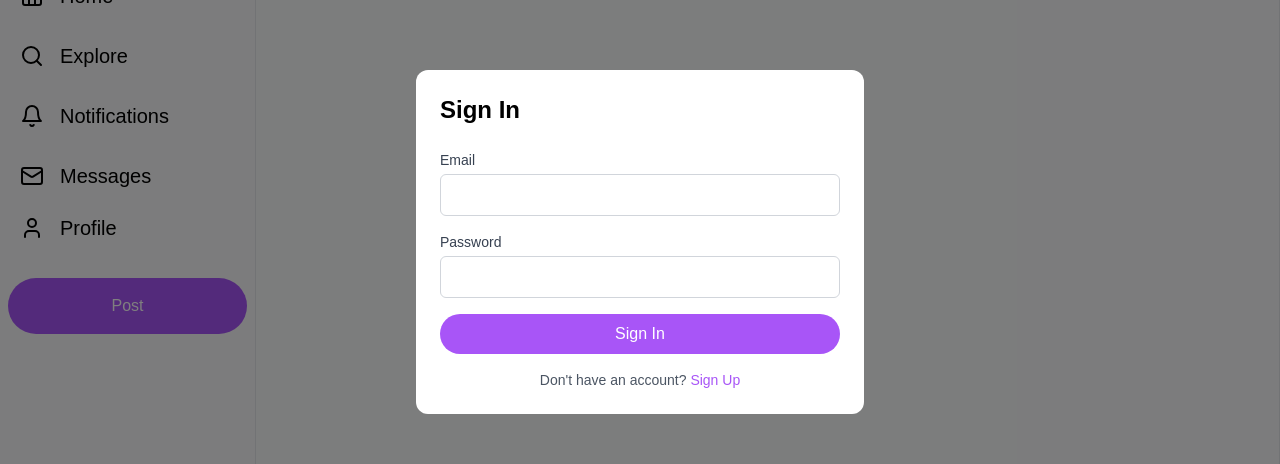
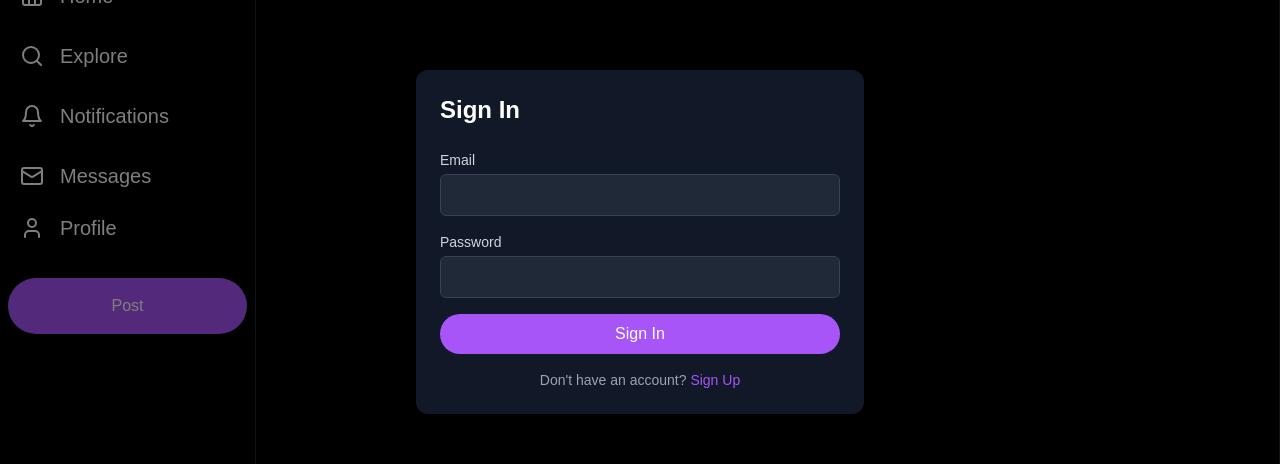
Before and after one commit to NicolasLewin/social-media, a Next.js app: page / in a window 1280 px wide. Shown: the part 158-622 px from the top of the page. Built offline with nearby package versions, Linux system fonts and the light colour scheme; no server answers; the database is empty.

Commit message:
fixed set darkmode by default

```diff
--- a/app/layout.tsx
+++ b/app/layout.tsx
@@ -24,12 +24,17 @@
           dangerouslySetInnerHTML={{
             __html: `
               try {
-                if (localStorage.getItem('theme') === 'dark' || (!localStorage.getItem('theme') && window.matchMedia('(prefers-color-scheme: dark)').matches)) {
+                if (!localStorage.getItem('theme')) {
+                  localStorage.setItem('theme', 'dark');
+                }
+                if (localStorage.getItem('theme') === 'dark') {
                   document.documentElement.classList.add('dark');
                 } else {
                   document.documentElement.classList.remove('dark');
                 }
-              } catch (_) {}
+              } catch (_) {
+                document.documentElement.classList.add('dark');
+              }
             `,
           }}
         />
--- a/providers/ThemeProvider.tsx
+++ b/providers/ThemeProvider.tsx
@@ -18,7 +18,10 @@
   const [theme, setTheme] = useState('dark');
 
   useEffect(() => {
-    const savedTheme = localStorage.getItem('theme') || 'light';
+    const savedTheme = localStorage.getItem('theme') || 'dark';
+    if (!localStorage.getItem('theme')) {
+      localStorage.setItem('theme', 'dark');
+    }
     setTheme(savedTheme);
     document.documentElement.classList.toggle('dark', savedTheme === 'dark');
   }, []);
```
